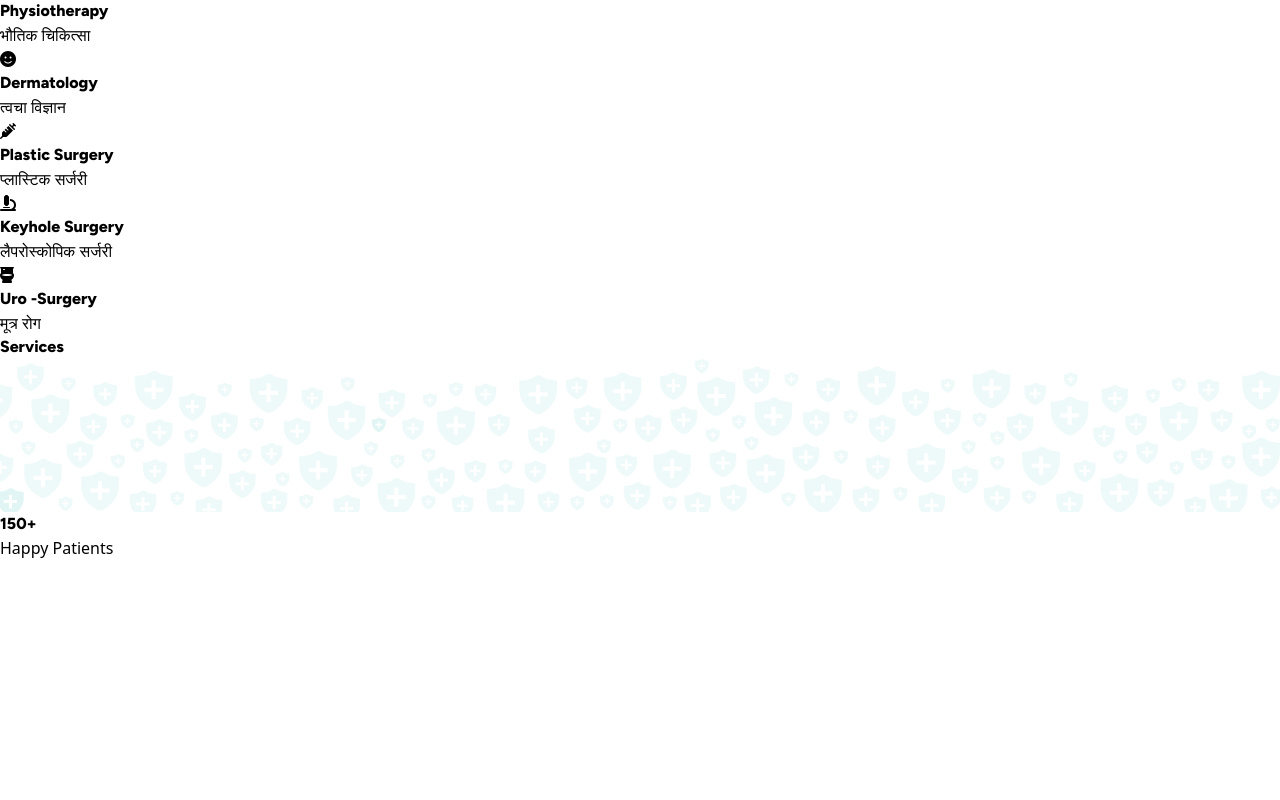
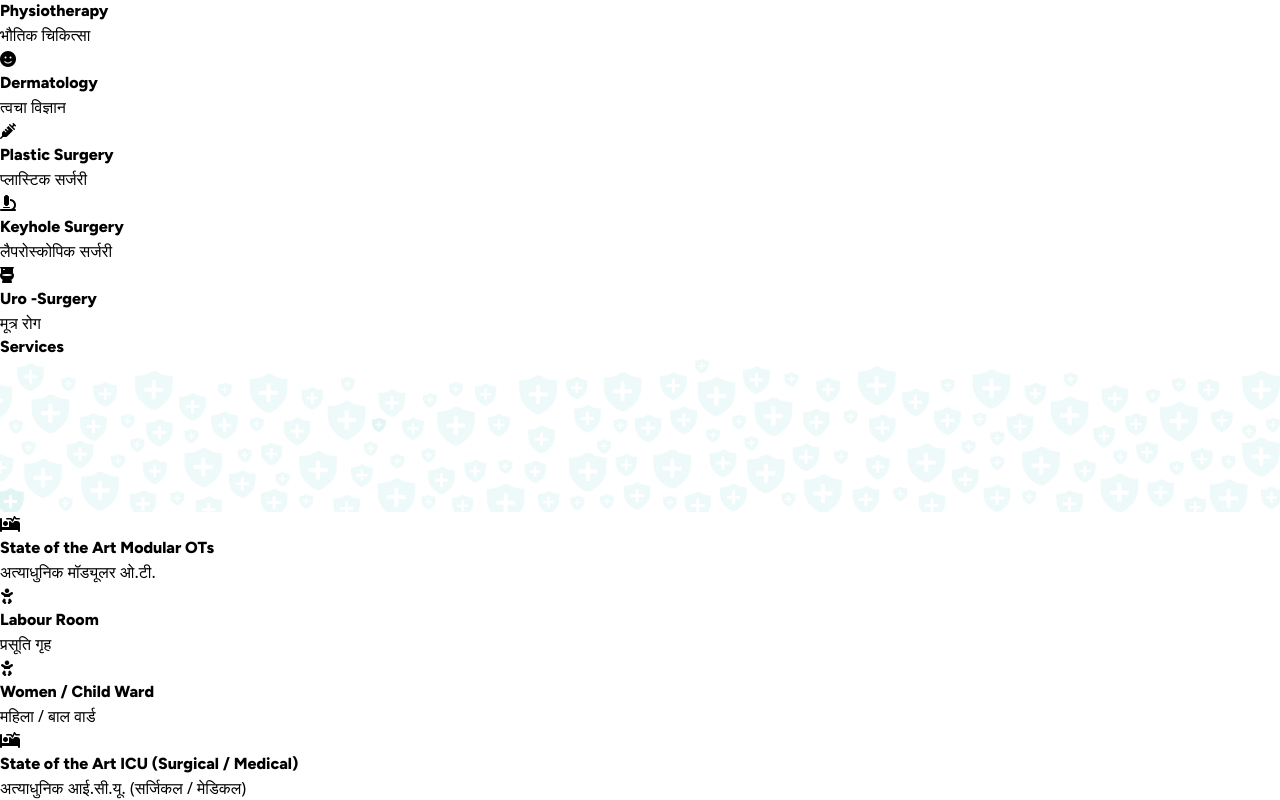
Before and after one commit to Anshika75/kcare, a React (Vite) app: page / in a window 1280 px wide. Shown: the part 4947-5747 px from the top of the page. Before the commit the page ends 5507 px from the top, so only its background shows below. Built offline with nearby package versions, Linux system fonts and the light colour scheme.

Commit message:
Update services.jsx

```diff
--- a/src/components/services.jsx
+++ b/src/components/services.jsx
@@ -1,5 +1,28 @@
-import React from 'react'
-import bg from '../assets/awards-bg.png'
+import React from 'react';
+import bg from '../assets/awards-bg.png';
+
+const servicesData = [
+    {
+        name: "State of the Art Modular OTs",
+        hindiName: "अत्याधुनिक मॉड्यूलर ओ.टी.",
+        iconClass: "fa-solid fa-bed-pulse"
+    },
+    {
+        name: "Labour Room",
+        hindiName: "प्रसूति गृह",
+        iconClass: "fa-solid fa-baby"
+    },
+    {
+        name: "Women / Child Ward",
+        hindiName: "महिला / बाल वार्ड",
+        iconClass: "fa-solid fa-baby"
+    },
+    {
+        name: "State of the Art ICU (Surgical / Medical)",
+        hindiName: "अत्याधुनिक आई.सी.यू. (सर्जिकल / मेडिकल)",
+        iconClass: "fa-solid fa-procedures"
+    },
+];
 
 export default function Services() {
     return (
@@ -9,13 +32,20 @@
                 <div className="absolute hidden md:block bottom-0 md:-bottom-10 lg:-bottom-20 w-full opacity-75">
                     <img className='object-cover' src={bg} alt="" />
                 </div>
-        <div className="grid grid-cols-2 gap-4 md:gap-8 lg:grid-cols-4 mt-4 z-20">
-                <div className="box p-2 lg:p-4 w-full h-[75px] pb-3 md:pb-0 md:w-[300px] md:h-[150px] lg:pt-[7%] bg-[#fff] shadow-md rounded-md relative flex flex-col items-center justify-center transition-all group hover:scale-105 hover:shadow-xl cursor-pointer">
-                    <h1 className='text-[#4396A2] figtree-semibold text-2xl md:text-5xl'>150+</h1>
-                    <p className='text-[#333] popping-normal -mt-1 md:mt-0 text-xs md:text-xl'>Happy Patients</p>
+                <div className="flex flex-row flex-wrap mt-4 z-20 gap-x-5 gap-y-5">
+                    {servicesData.map((service, index) => (
+                        <div key={index} className="box overflow-hidden bg-[#fff] shadow-md rounded-md relative flex flex-row items-center justify-center transition-all group hover:scale-[1.02] hover:shadow-xl cursor-pointer">
+                            <div className="w-12 h-12 md:h-16 md:w-16 lg:w-16 lg:h-16 rounded-br-full rounded-tr-full bg-[#4396A2] -ml-2 md:grid place-items-center text-[#fefefe] text-xl md:text-3xl group-hover:shadow-none">
+                                <i className={`fa-solid ${service.iconClass}`}></i>
                             </div>
+                            <div className="flex flex-col items-center justify-center p-2 lg:p-4">
+                                <h1 className='text-[#4396A2] figtree-semibold text-2xl md:text-3xl'>{service.name}</h1>
+                                <p className='text-[#333] popping-normal -mt-1 md:mt-0 text-xs md:text-xl'>{service.hindiName}</p>
+                            </div>
+                        </div>
+                    ))}
                 </div>
             </div>
         </>
-  )
+    );
 }
```
Lines whose indentation alone changed are shown as unchanged.
